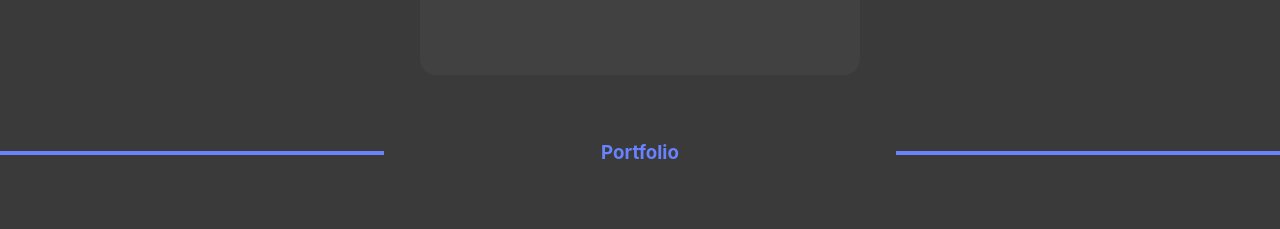
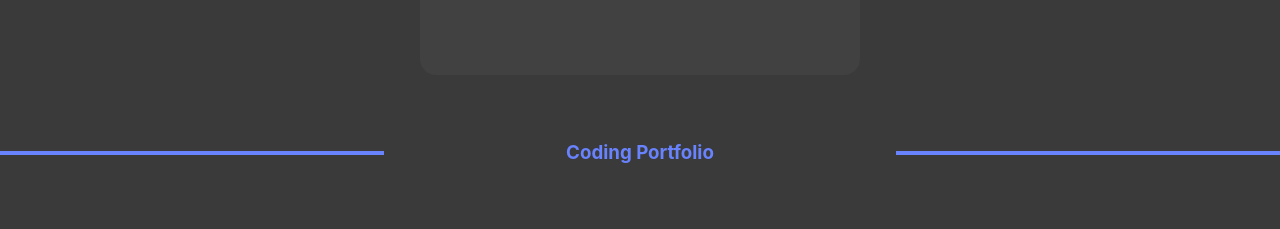
Before and after one commit to MichaelaHunt/Michaela-Hunt-Portfolio, a React (Vite) app: page / in a window 1280 px wide. Shown: the part 1460-1689 px from the top of the page. Built offline with nearby package versions, Linux system fonts and the light colour scheme.

Commit message:
Hovering over social media buttons shows pointer now

```diff
--- a/src/App.css
+++ b/src/App.css
@@ -79,6 +79,7 @@ input {
 .introLinks {
   margin: 0;
   margin: 0 0 0 2rem;
+  cursor: pointer;
 }
 
 .introLinks:nth-child(1) {
--- a/src/pages/Home.jsx
+++ b/src/pages/Home.jsx
@@ -120,7 +120,7 @@ function Home() {
       {/*Portfolio*/}
       <div className='row divider' id='portfolioSection'>{/*Divider*/}
         <div className='horizontalLine'></div>
-        <h3>Portfolio</h3>
+        <h3>Coding Portfolio</h3>
         <div className='horizontalLine'></div>
       </div>
       <div className='projectContainer'>{/*Container*/}
```
